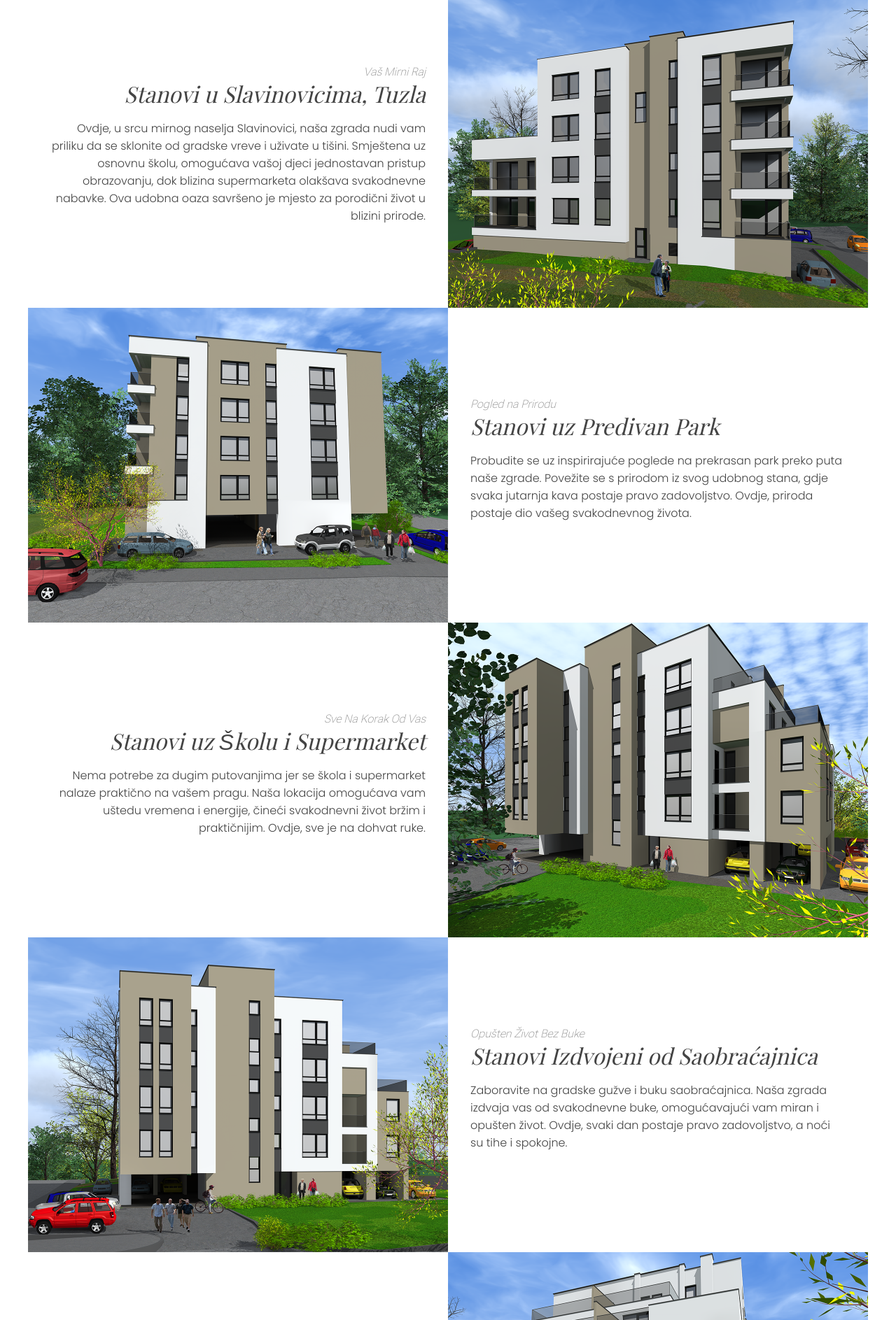
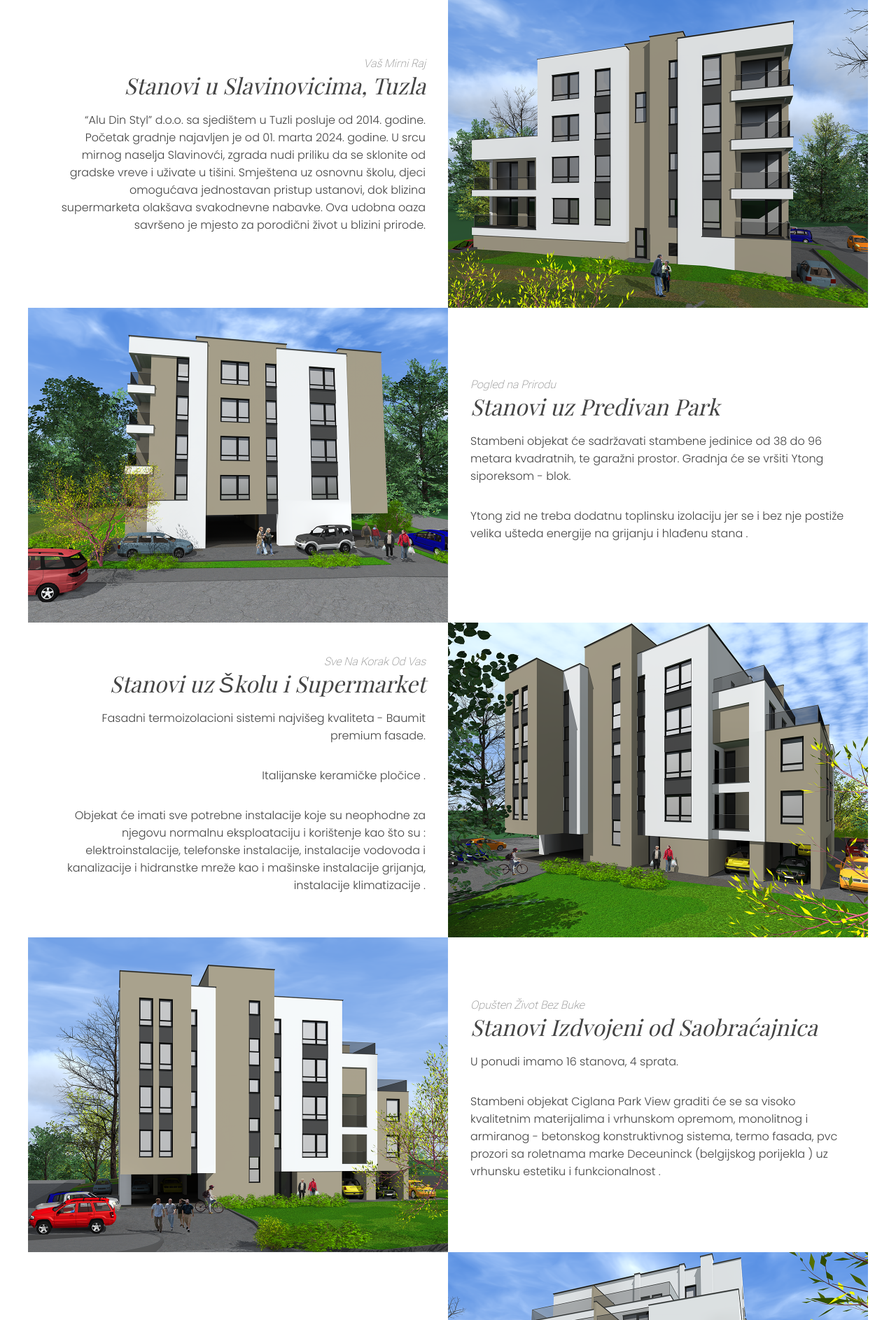
Before and after one commit to yommu/aludin-parkview, an Angular app: page /parkview/ in a window 1280 px wide. Shown: the part 657-2544 px from the top of the page at 70% size. Built offline with nearby package versions, Linux system fonts and the light colour scheme; a web font is replaced by a local one.

Commit message:
update text

```diff
--- a/src/app/app.component.html
+++ b/src/app/app.component.html
@@ -1,37 +1,4 @@
 <cpv-header />
-
-<!-- Slider main container -->
-<div class="swiper" *ngIf="false">
-  <!-- Additional required wrapper -->
-  <div class="swiper-wrapper">
-    <!-- Slides -->
-    <div class="swiper-slide">
-      <p>
-        Lorem ipsum dolor sit amet consectetur adipisicing elit. Quisquam quas a quia, voluptatum voluptatibus
-      </p>
-      <img src="assets/images/parkview-1.png" alt="" />
-    </div>
-    <div class="swiper-slide">
-      <img src="assets/images/parkview-2.png" alt="" />
-      <p>
-        Lorem ipsum dolor sit amet consectetur adipisicing elit. Quisquam quas a quia, voluptatum voluptatibus
-      </p>
-    </div>
-    <div class="swiper-slide">
-      <img src="assets/images/parkview-3.png" alt="" />
-    </div>
-    ...
-  </div>
-  <!-- If we need pagination -->
-  <div class="swiper-pagination"></div>
-
-  <!-- If we need navigation buttons -->
-  <div class="swiper-button-prev"></div>
-  <div class="swiper-button-next"></div>
-
-  <!-- If we need scrollbar -->
-  <div class="swiper-scrollbar"></div>
-</div>
 
 <div class="text-block-container">
   <div class="text-block left">
@@ -40,7 +7,8 @@
         <span class="subtitle">Vaš Mirni Raj</span>
         Stanovi u Slavinovicima, Tuzla
       </h2>
-      <p>Ovdje, u srcu mirnog naselja Slavinovici, naša zgrada nudi vam priliku da se sklonite od gradske vreve i uživate u tišini. Smještena uz osnovnu školu, omogućava vašoj djeci jednostavan pristup obrazovanju, dok blizina supermarketa olakšava svakodnevne nabavke. Ova udobna oaza savršeno je mjesto za porodični život u blizini prirode.</p>
+      <p>“Alu Din Styl” d.o.o. sa sjedištem u Tuzli posluje od 2014. godine. Početak gradnje najavljen je od 01. marta 2024. godine. U srcu mirnog naselja Slavinovći, zgrada nudi priliku da se sklonite od gradske vreve i uživate u tišini. Smještena uz osnovnu školu, djeci omogućava jednostavan pristup ustanovi, dok blizina supermarketa olakšava svakodnevne nabavke. Ova udobna oaza savršeno je mjesto za porodični život u blizini prirode.</p>
+      <p *ngIf="false">Ovdje, u srcu mirnog naselja Slavinovici, naša zgrada nudi vam priliku da se sklonite od gradske vreve i uživate u tišini. Smještena uz osnovnu školu, omogućava vašoj djeci jednostavan pristup obrazovanju, dok blizina supermarketa olakšava svakodnevne nabavke. Ova udobna oaza savršeno je mjesto za porodični život u blizini prirode.</p>
     </div>
     <img src="assets/images/parkview-4.png" alt="" />
   </div>
@@ -52,7 +20,11 @@
         <span class="subtitle">Pogled na Prirodu</span>
         Stanovi uz Predivan Park
       </h2>
-      <p>Probudite se uz inspirirajuće poglede na prekrasan park preko puta naše zgrade. Povežite se s prirodom iz svog udobnog stana, gdje svaka jutarnja kava postaje pravo zadovoljstvo. Ovdje, priroda postaje dio vašeg svakodnevnog života.</p>
+      <p>
+        Stambeni objekat će sadržavati stambene jedinice od 38 do 96 metara kvadratnih, te garažni prostor. Gradnja će se vršiti Ytong siporeksom - blok.
+      </p>
+      <p>Ytong zid ne treba dodatnu toplinsku izolaciju jer se i bez nje postiže velika ušteda energije na grijanju i hlađenu stana .</p>
+      <p *ngIf="false">Probudite se uz inspirirajuće poglede na prekrasan park preko puta naše zgrade. Povežite se s prirodom iz svog udobnog stana, gdje svaka jutarnja kava postaje pravo zadovoljstvo. Ovdje, priroda postaje dio vašeg svakodnevnog života.</p>
     </div>
   </div>
 
@@ -62,7 +34,10 @@
         <span class="subtitle">Sve Na Korak Od Vas</span>
         Stanovi uz Školu i Supermarket
       </h2>
-      <p>Nema potrebe za dugim putovanjima jer se škola i supermarket nalaze praktično na vašem pragu. Naša lokacija omogućava vam uštedu vremena i energije, čineći svakodnevni život bržim i praktičnijim. Ovdje, sve je na dohvat ruke.</p>
+      <p>Fasadni termoizolacioni sistemi najvišeg kvaliteta - Baumit premium fasade.</p>
+      <p>Italijanske keramičke pločice .</p>
+      <p>Objekat će imati sve potrebne instalacije koje su neophodne za njegovu normalnu eksploataciju i korištenje kao što su : elektroinstalacije, telefonske instalacije, instalacije vodovoda i kanalizacije i hidranstke mreže kao i mašinske instalacije grijanja, instalacije klimatizacije .</p>
+      <p *ngIf="false">Nema potrebe za dugim putovanjima jer se škola i supermarket nalaze praktično na vašem pragu. Naša lokacija omogućava vam uštedu vremena i energije, čineći svakodnevni život bržim i praktičnijim. Ovdje, sve je na dohvat ruke.</p>
     </div>
 
     <img src="assets/images/parkview-3.png" alt="" />
@@ -75,7 +50,9 @@
         <span class="subtitle">Opušten Život Bez Buke</span>
         Stanovi Izdvojeni od Saobraćajnica
       </h2>
-      <p>Zaboravite na gradske gužve i buku saobraćajnica. Naša zgrada izdvaja vas od svakodnevne buke, omogućavajući vam miran i opušten život. Ovdje, svaki dan postaje pravo zadovoljstvo, a noći su tihe i spokojne.</p>
+      <p>U ponudi imamo 16 stanova, 4 sprata.</p>
+      <p>Stambeni objekat Ciglana Park View graditi će se sa visoko kvalitetnim materijalima i vrhunskom opremom, monolitnog i armiranog - betonskog konstruktivnog sistema, termo fasada, pvc prozori sa roletnama marke Deceuninck (belgijskog porijekla ) uz vrhunsku estetiku i funkcionalnost .</p>
+      <p *ngIf="false">Zaboravite na gradske gužve i buku saobraćajnica. Naša zgrada izdvaja vas od svakodnevne buke, omogućavajući vam miran i opušten život. Ovdje, svaki dan postaje pravo zadovoljstvo, a noći su tihe i spokojne.</p>
     </div>
   </div>
 
```
